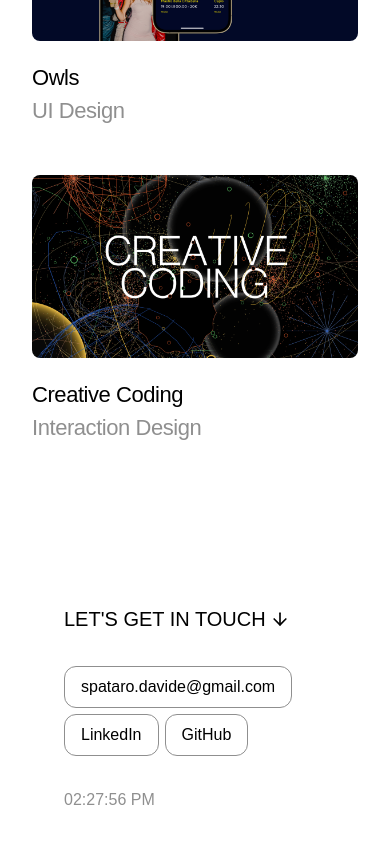
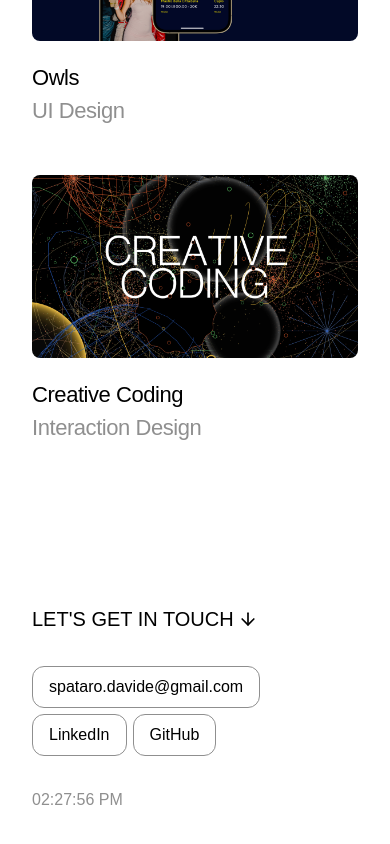
Before and after one commit to Davide-SP/portfolio, a Next.js app: page / in a window 390 px wide. Shown: the part 3142-3986 px from the top of the page. Built offline with nearby package versions, Linux system fonts and the light colour scheme; a web font is replaced by a local one.

Commit message:
Add mobile version to Footer component

```diff
--- a/components/portfolio/footer.tsx
+++ b/components/portfolio/footer.tsx
@@ -23,15 +23,13 @@ export default function Footer() {
 
   return (
     <footer
-      className="flex flex-col md:flex-row md:justify-between md:items-start gap-8 md:gap-0"
+      className="flex flex-col md:flex-row md:justify-between md:items-start gap-8 md:gap-0 px-8 md:px-16 py-16"
       style={{
         width: "100%",
-        padding: "64px",
         fontFamily: "'TikTok Sans', sans-serif",
       }}
     >
       <div
-        className="md:pl-8"
         style={{ display: "flex", alignItems: "center", gap: "4px" }}
       >
         <span style={{ fontSize: "20px", color: "#000000" }}>LET&apos;S GET IN TOUCH</span>
@@ -80,11 +78,11 @@ export default function Footer() {
       </div>
 
       <div
-        className="md:pr-8"
         style={{
           fontSize: "16px",
           color: "#8F8F8F",
           fontFamily: "'TikTok Sans', sans-serif",
+          fontVariantNumeric: "tabular-nums",
         }}
       >
         {time}
```
